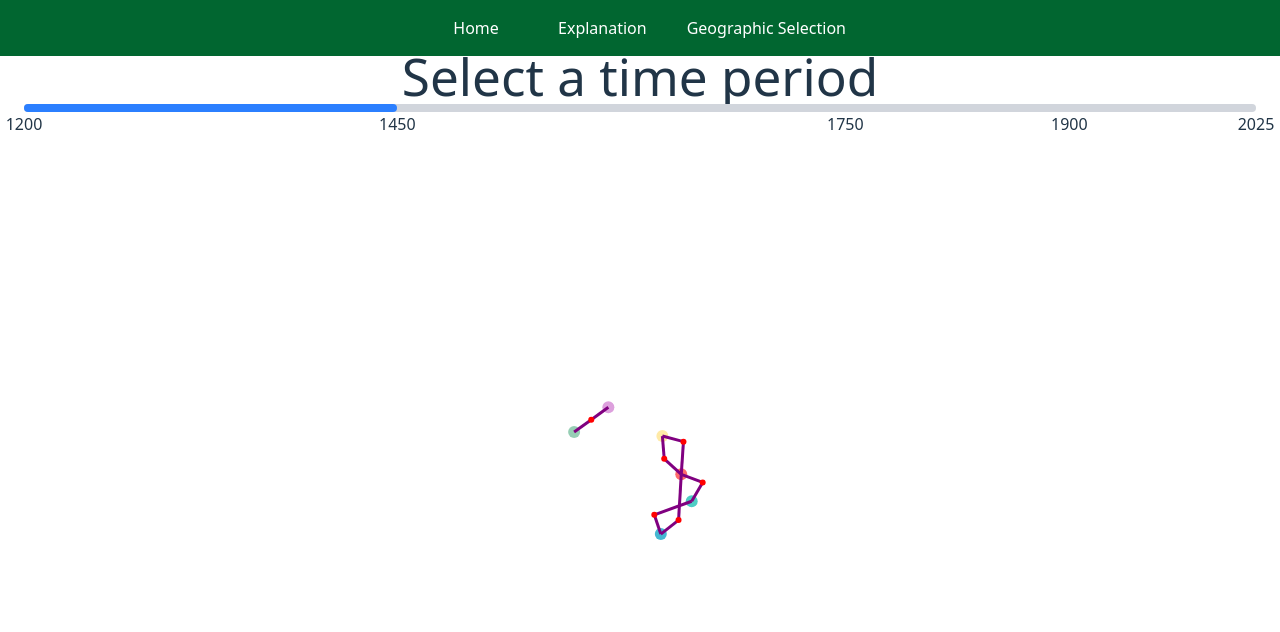
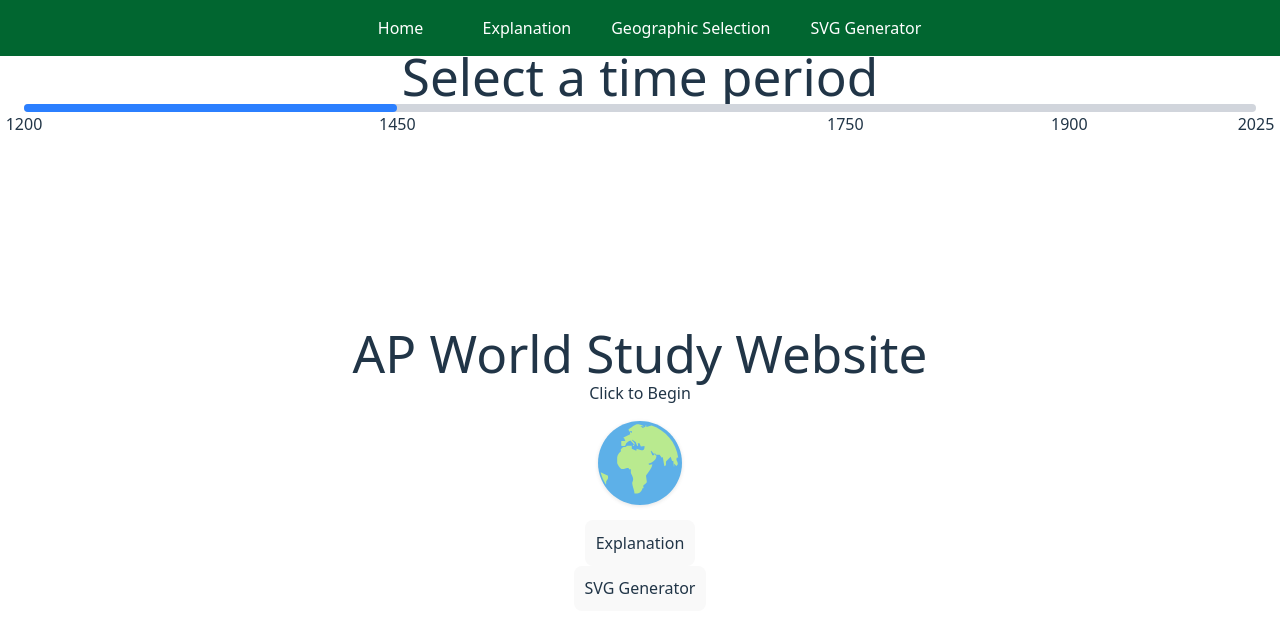
Before and after one commit to yasen5/APWorldWebsite, a React (Vite) app: page / in a window 1280 px wide. Shown: the top 632 px of the page. Built offline with nearby package versions, Linux system fonts and the light colour scheme.

Commit message:
Move the SVG generation to a separate page (rebased)

```diff
--- a/src/App.tsx
+++ b/src/App.tsx
@@ -7,13 +7,14 @@ import { NoteNodes } from './note-nodes.tsx';
 import { D3ForceGraph } from './d3-test.tsx';
 
 export enum AppPage {
-  START_SCREEN, EXPLANATION, GEOGRAPHIC_SELECTION
+  START_SCREEN, EXPLANATION, GEOGRAPHIC_SELECTION, SVG_GENERATOR
 }
 
 export const AppPageLabels: Record<AppPage, string> = {
   [AppPage.START_SCREEN]: "Home",
   [AppPage.EXPLANATION]: "Explanation",
-  [AppPage.GEOGRAPHIC_SELECTION]: "Geographic Selection"
+  [AppPage.GEOGRAPHIC_SELECTION]: "Geographic Selection",
+  [AppPage.SVG_GENERATOR]: "SVG Generator"
 };
 
 const timePeriods: number[] = [
@@ -129,7 +130,7 @@ interface PageTransitionProviderProps {
 }
 
 export const PageTransitionProvider: React.FC<PageTransitionProviderProps> = ({ children }) => {
-  const [currentPage, setCurrentPage] = useState<AppPage>(AppPage.EXPLANATION);
+  const [currentPage, setCurrentPage] = useState<AppPage>(AppPage.START_SCREEN);
   const [nextPage, setNextPage] = useState<AppPage>(AppPage.EXPLANATION);
   const [transitioning, setTransitioning] = useState<boolean>(false);
   const timeoutRef = useRef<number | null>(null);
@@ -164,6 +165,8 @@ const PageTransition = () => {
         return <ExplanationPage />;
       case AppPage.GEOGRAPHIC_SELECTION:
         return <GeographicSelectionPage />;
+      case AppPage.SVG_GENERATOR:
+        return <D3ForceGraph />;
       default:
         return <div>Error: Invalid page</div>;
     }
@@ -196,6 +199,7 @@ const StartScreen = ({ goToPage }: StartScreenProps) => {
         <img src={worldIcon} className="p-1.5 h-24 w-24 drop-shadow-sm animate-pulse" />
       </button>
       <button onClick={() => goToPage(AppPage.EXPLANATION)}>Explanation</button>
+      <button onClick={() => goToPage(AppPage.SVG_GENERATOR)}>SVG Generator</button>
     </div>
   );
 };
@@ -203,7 +207,8 @@ const StartScreen = ({ goToPage }: StartScreenProps) => {
 const ExplanationPage = () => {
   return (
     <div>
-      <NoteNodes bboxSideLength={500}/>
+      <h1>Second Page</h1>
+      <p>Explanation TODO</p>
     </div>
   );
 };
```
